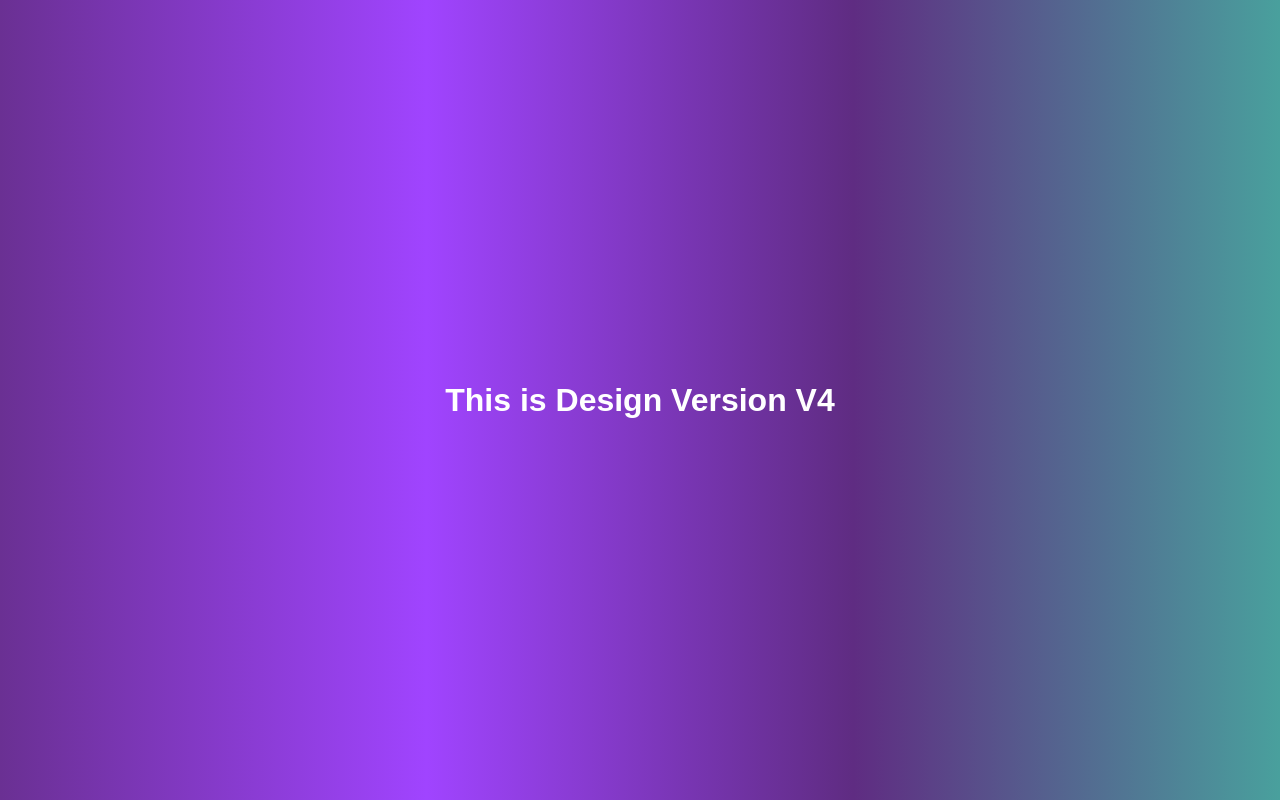
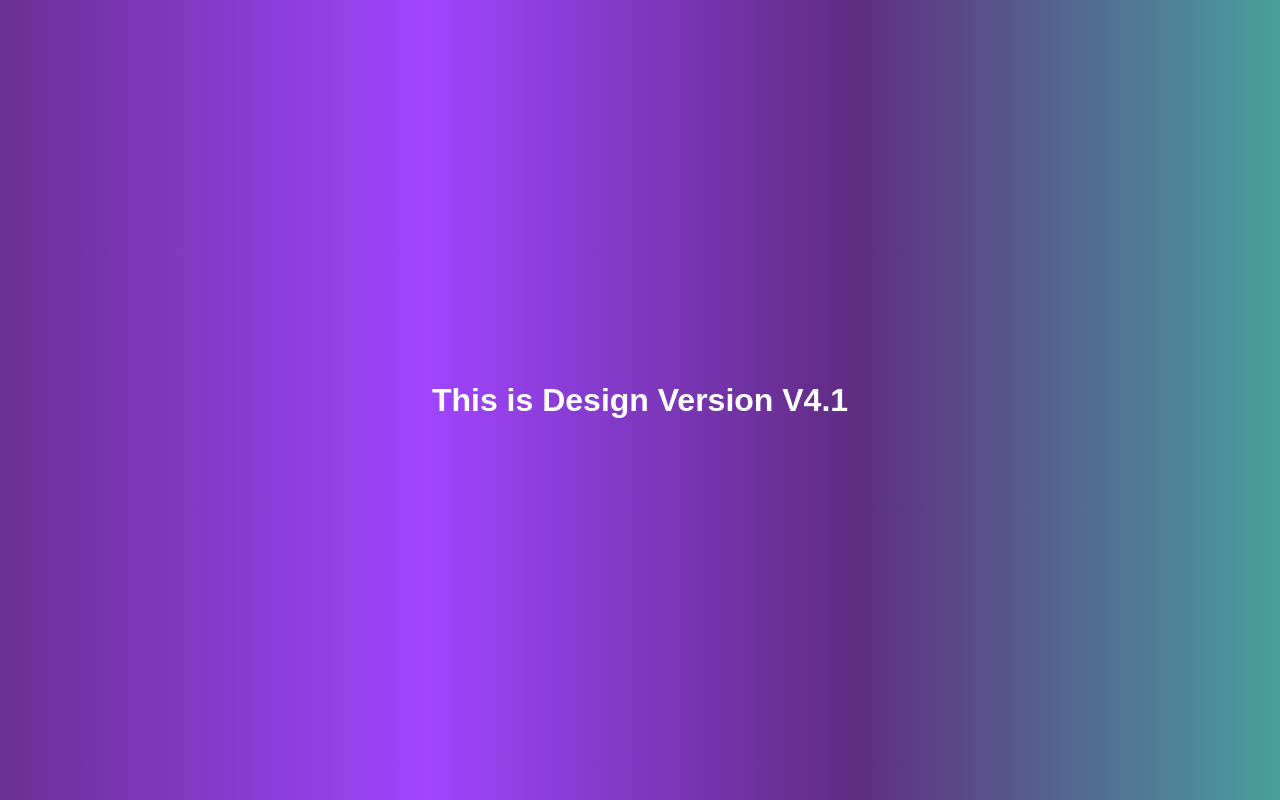
Before and after one commit to Amit8Sachdeva/MyRepo, a plain HTML site: page index.html in a window 1280 px wide. Drawn offline with Linux system fonts and the light colour scheme.

Commit message:
Changed version to 4.1

```diff
--- a/index.html
+++ b/index.html
@@ -7,7 +7,7 @@
     <title>Document</title>
 </head>
 <body>
-    <h1>This is Design Version V4</h1>
+    <h1>This is Design Version V4.1</h1>
 
 </body>
 </html>
```
